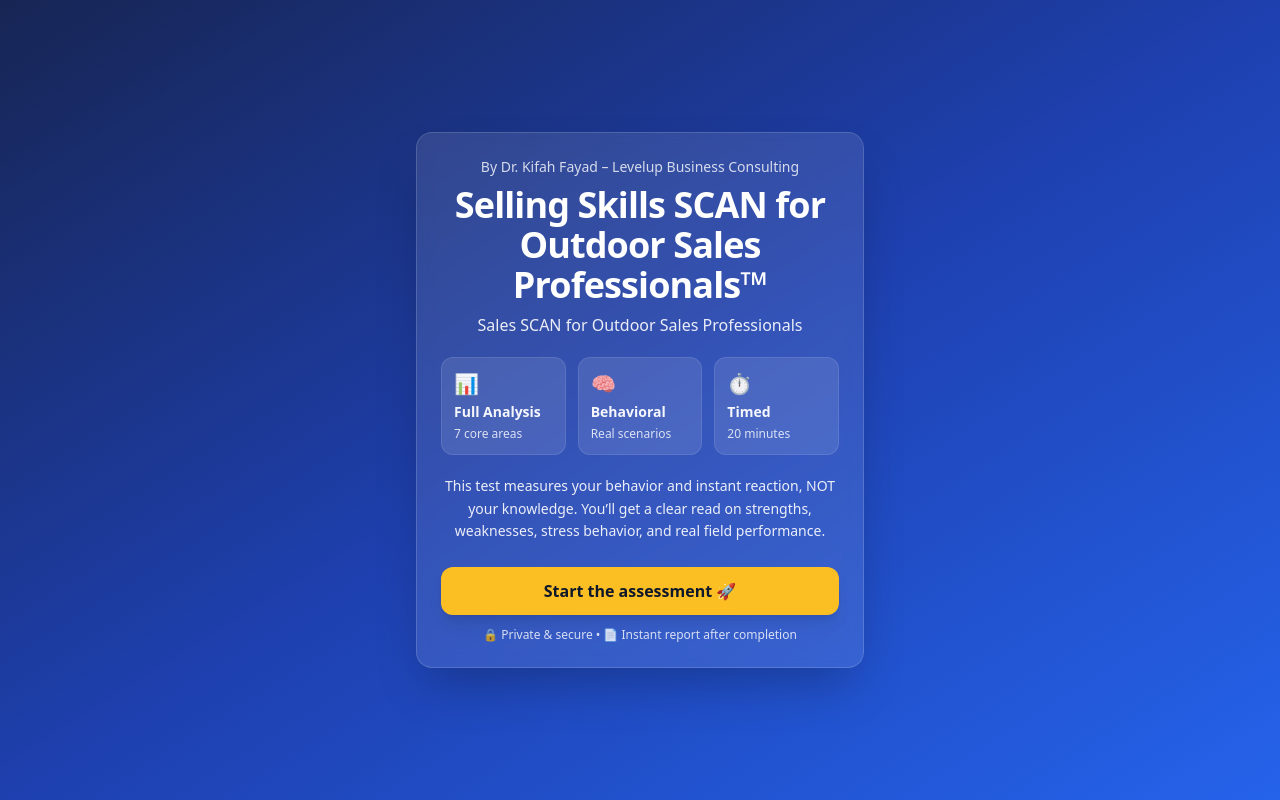
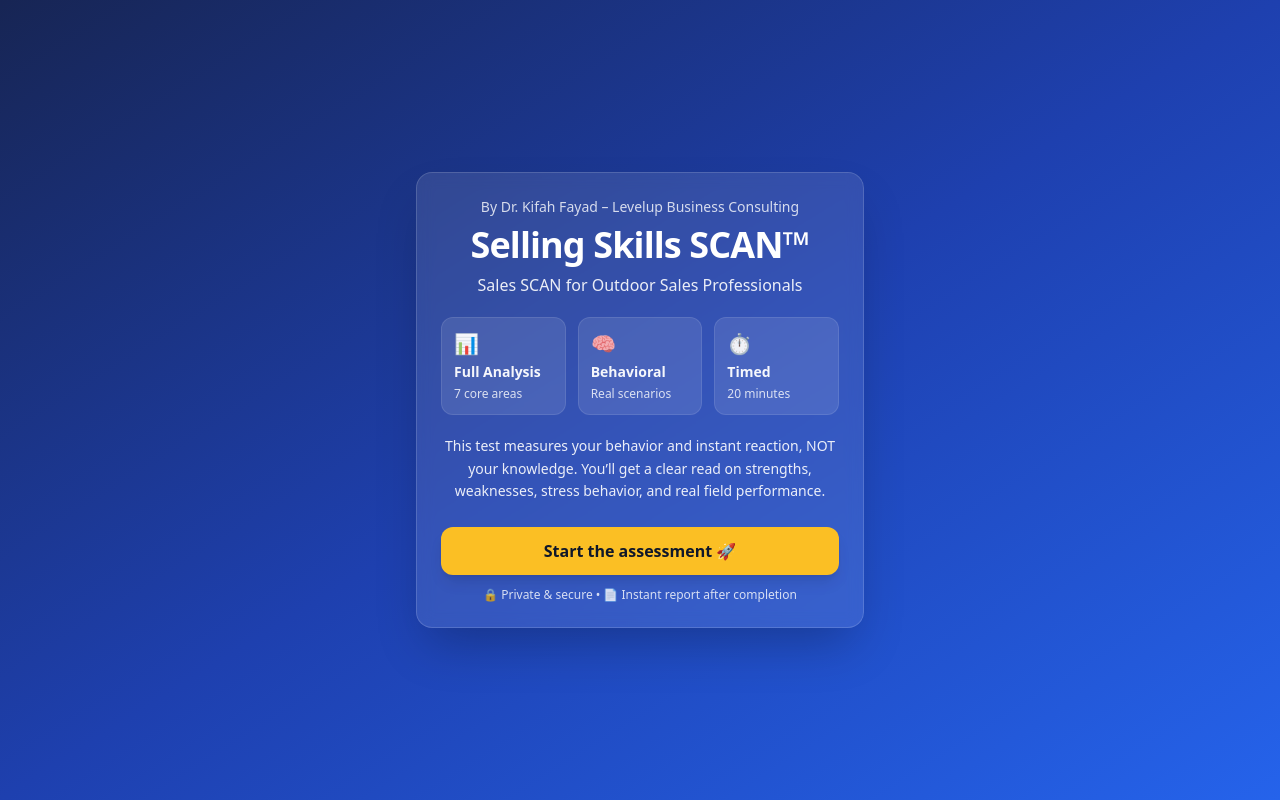
Before and after one commit to tony202022-cpu/assessment-app-nextjs, a Next.js app: page /welcome in a window 1280 px wide. Built offline with nearby package versions, Linux system fonts and the light colour scheme; no server answers.

Commit message:
Updated app/welcome/page.tsx

```diff
--- a/app/welcome/page.tsx
+++ b/app/welcome/page.tsx
@@ -25,7 +25,7 @@ export default function WelcomePage() {
           <h1 className="text-3xl sm:text-4xl font-extrabold tracking-tight text-white leading-snug">
             {ar
               ? "تشخيص لكفاءات ومهارات مندوبي المبيعات"
-              : "Selling Skills SCAN for Outdoor Sales Professionals™"}
+              : "Selling Skills SCAN™"}
           </h1>
 
           <div className="mt-2 text-white/90 text-base">
```
